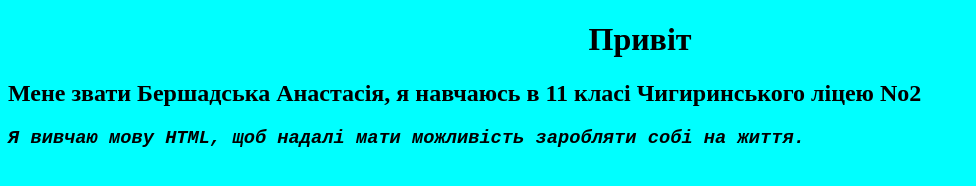
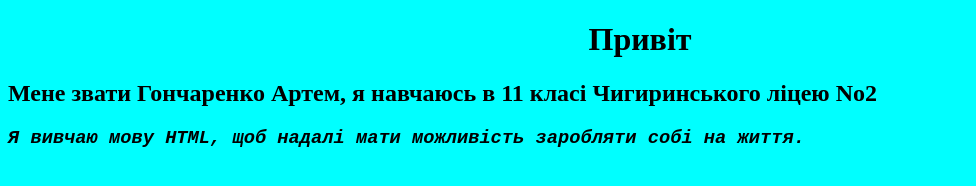
Before and after one commit to Chupakabra2235/my-site, a plain HTML site: page index.html in a window 1280 px wide. Shown: the whole page, without its empty margins (0-976 px from the left). Drawn offline with Linux system fonts and the light colour scheme.

Commit message:
Add files via upload

```diff
--- a/index.html
+++ b/index.html
@@ -9,7 +9,7 @@
 <body bgcolor="#00FFFF">
   <h1 ALIGN=CENTER>Привіт</h1>
 
-  <h2 ALIGN=LEFT>Мене звати Бершадська Анастасія, я навчаюсь в 11 класі Чигиринського ліцею No2</h2>
+  <h2 ALIGN=LEFT>Мене звати Гончаренко Артем, я навчаюсь в 11 класі Чигиринського ліцею No2</h2>
 
   <font face="Courier New""><h3 ALIGN=LEFT> <I>Я вивчаю мову HTML, щоб надалі мати можливість заробляти собі на життя.<br>
 
```
